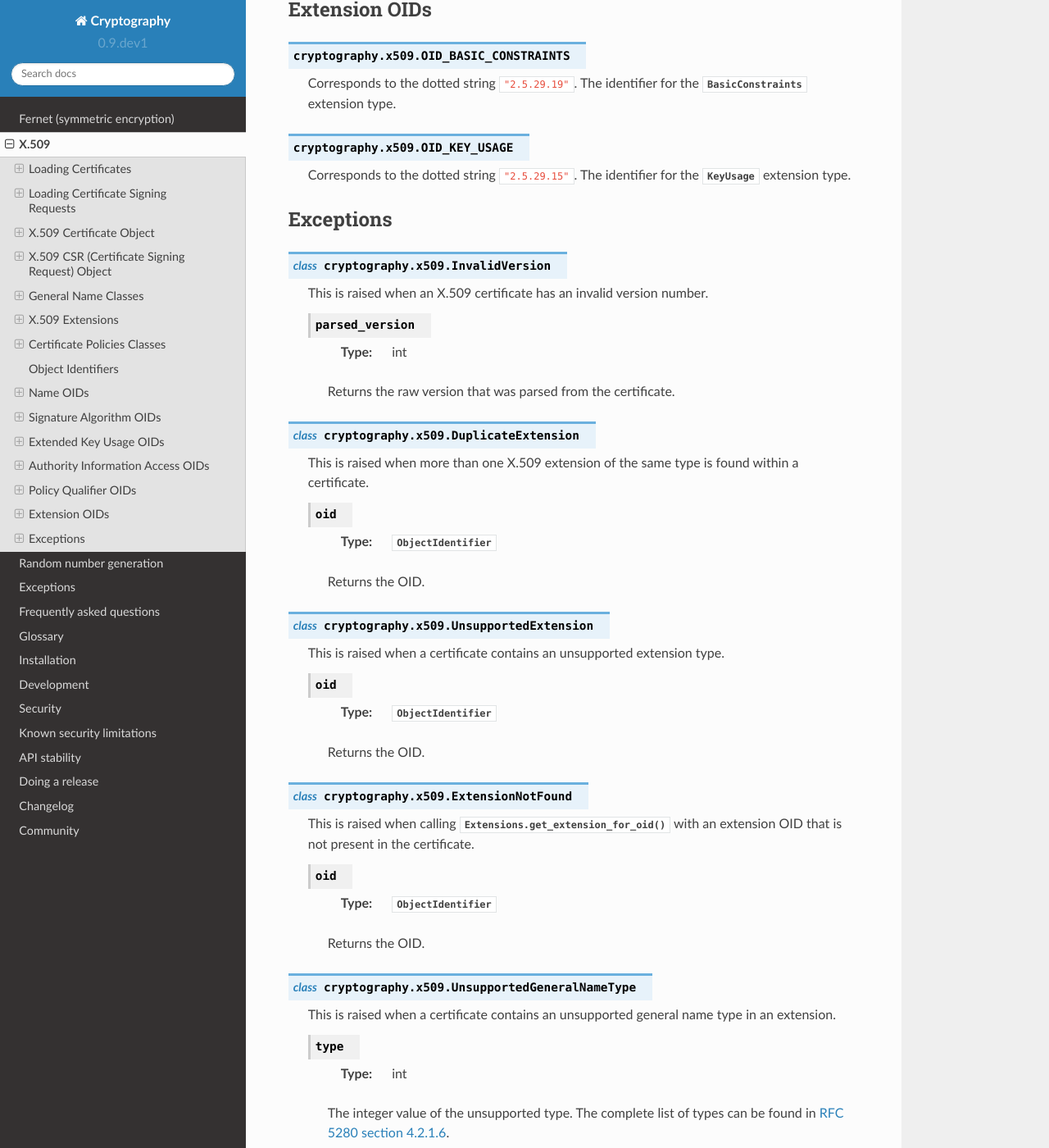
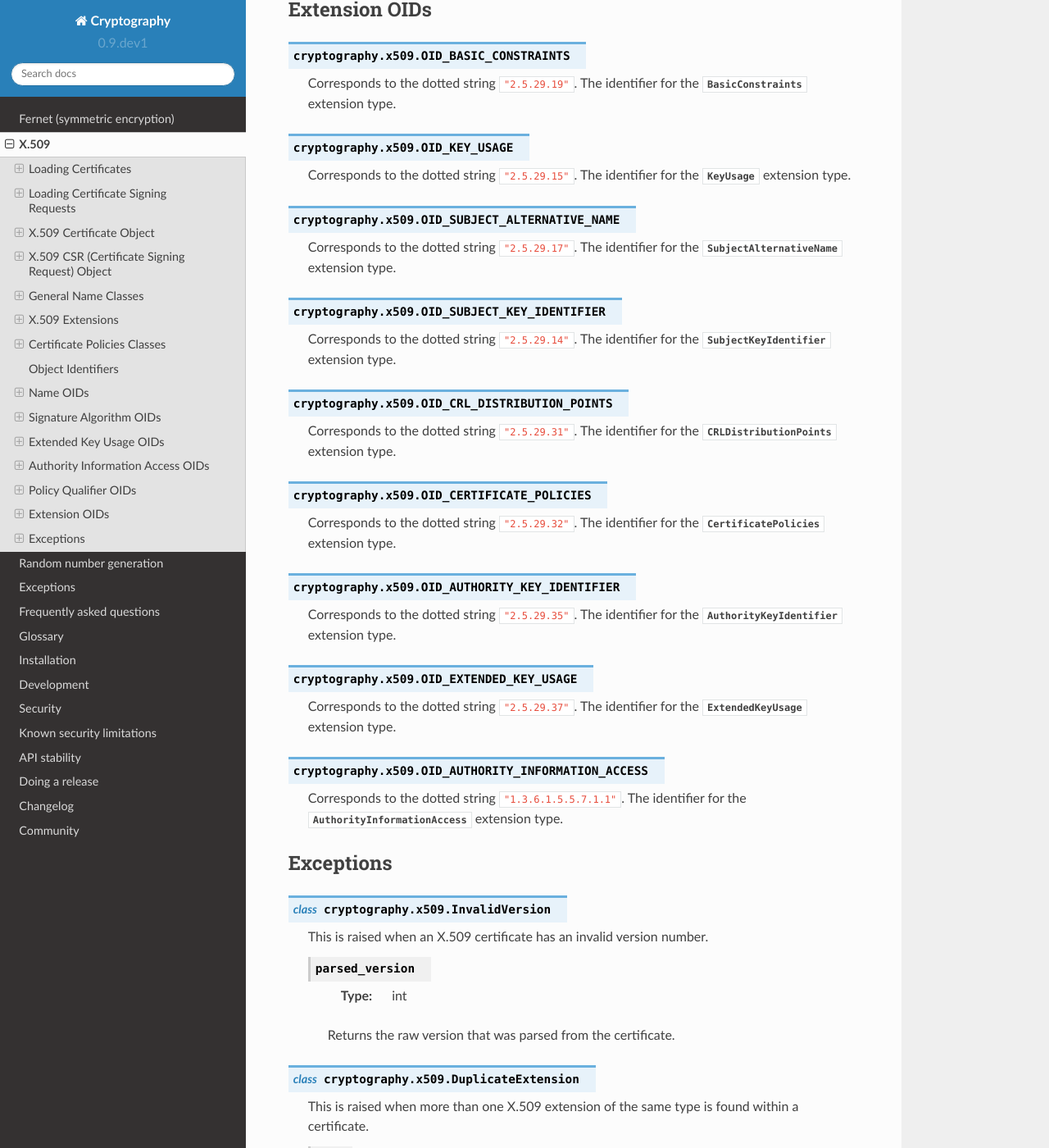
Before and after one commit to WebKing0121/cryptography, a Sphinx documentation site: the page built from docs/x509.rst, in a window 1280 px wide and 1400 px high, scrolled down 20950 px. Shown: the whole window at 82% size. Built offline with Sphinx 7.4.7 and the Read the Docs theme 2.0.0, drawn with Linux system fonts in a browser that asks for light colours; pages that are not in the unit, such as notebooks, are missing from menus.

Commit message:
add OID information about all supported extensions

```diff
--- a/docs/x509.rst
+++ b/docs/x509.rst
@@ -1198,6 +1198,40 @@ Extension OIDs
     Corresponds to the dotted string ``"2.5.29.15"``. The identifier for the
     :class:`KeyUsage` extension type.
 
+.. data:: OID_SUBJECT_ALTERNATIVE_NAME
+
+    Corresponds to the dotted string ``"2.5.29.17"``. The identifier for the
+    :class:`SubjectAlternativeName` extension type.
+
+.. data:: OID_SUBJECT_KEY_IDENTIFIER
+
+    Corresponds to the dotted string ``"2.5.29.14"``. The identifier for the
+    :class:`SubjectKeyIdentifier` extension type.
+
+.. data:: OID_CRL_DISTRIBUTION_POINTS
+
+    Corresponds to the dotted string ``"2.5.29.31"``. The identifier for the
+    :class:`CRLDistributionPoints` extension type.
+
+.. data:: OID_CERTIFICATE_POLICIES
+
+    Corresponds to the dotted string ``"2.5.29.32"``. The identifier for the
+    :class:`CertificatePolicies` extension type.
+
+.. data:: OID_AUTHORITY_KEY_IDENTIFIER
+
+    Corresponds to the dotted string ``"2.5.29.35"``. The identifier for the
+    :class:`AuthorityKeyIdentifier` extension type.
+
+.. data:: OID_EXTENDED_KEY_USAGE
+
+    Corresponds to the dotted string ``"2.5.29.37"``. The identifier for the
+    :class:`ExtendedKeyUsage` extension type.
+
+.. data:: OID_AUTHORITY_INFORMATION_ACCESS
+
+    Corresponds to the dotted string ``"1.3.6.1.5.5.7.1.1"``. The identifier
+    for the :class:`AuthorityInformationAccess` extension type.
 
 Exceptions
 ~~~~~~~~~~
```
